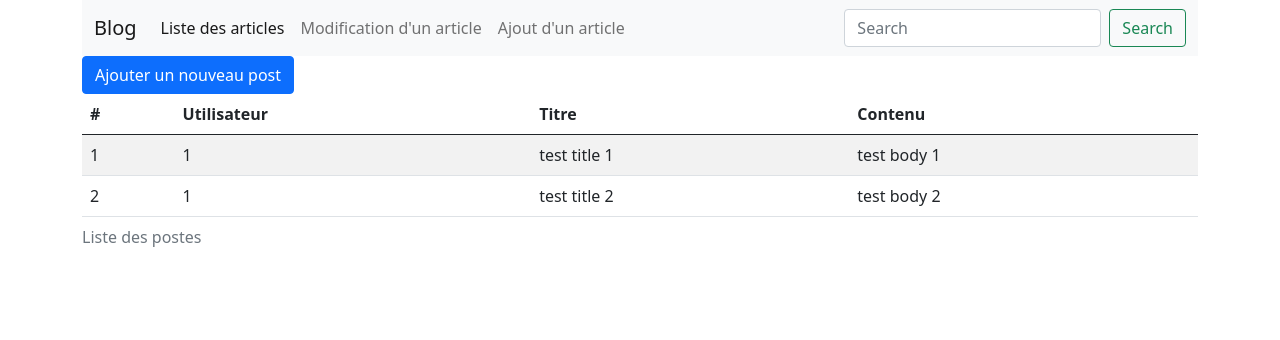
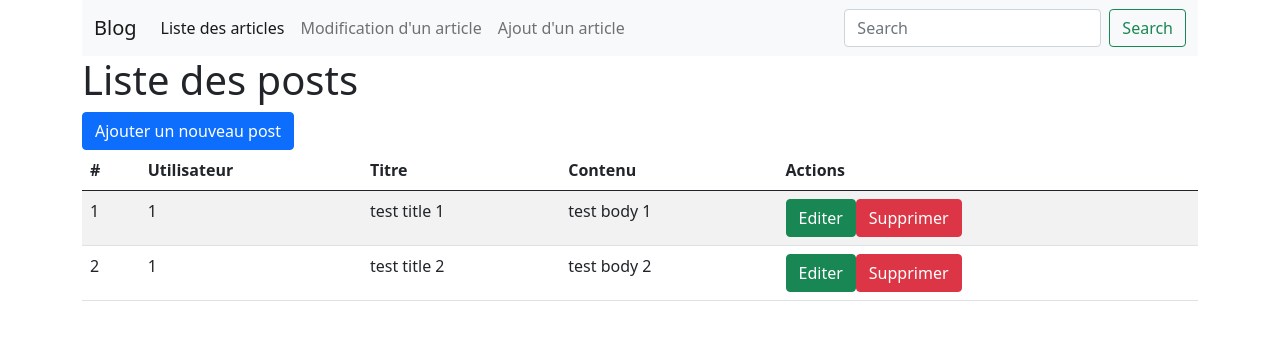
Before and after one commit to ThanhChau82/Formation-M2i-Angular-Blog, an Angular app: page /list in a window 1280 px wide. Shown: the top 340 px of the page. Built offline with nearby package versions, Linux system fonts and the light colour scheme.

Commit message:
Sprint 4 : 1) Navigation depuis la liste vers la page d'affichage d'un post. 2) Suppression d'un post

```diff
--- a/src/app/app-routing.module.ts
+++ b/src/app/app-routing.module.ts
@@ -7,7 +7,7 @@ import { ListComponent } from './list/list.component';
 const routes: Routes = [
   {path : 'list', component : ListComponent},
   {path : 'insert', component : InsertComponent},
-  {path : 'edit', component : EditComponent}, // à ajouter un paramètre plus tard pour id du post
+  {path : 'edit/:id', component : EditComponent}, // à ajouter un paramètre plus tard pour id du post
   {path : '', redirectTo : 'list', pathMatch : 'full'}
 ];
 
--- a/src/app/list/list.component.html
+++ b/src/app/list/list.component.html
@@ -1,14 +1,15 @@
 <div class="container">
-  <button type="button" class="btn btn-primary">Ajouter un nouveau post</button>
+  <h1>Liste des posts</h1>
+  <button type="button" class="btn btn-primary" [routerLink]="['/insert']">Ajouter un nouveau post</button>
   <br/>
   <table class="table table-striped table-hover">
-    <caption>Liste des postes</caption>
     <thead>
       <tr>
         <th>#</th>
         <th>Utilisateur</th>
         <th>Titre</th>
         <th>Contenu</th>
+        <th>Actions</th>
       </tr>
     </thead>
 
@@ -18,6 +19,10 @@
         <td>{{p.userId}}</td>
         <td>{{p.title}}</td>
         <td>{{p.body}}</td>
+        <td>
+          <button type="button" class="btn btn-success" [routerLink]="['/edit', p.id]">Editer</button>
+          <button type="button" class="btn btn-danger" (click)="deletePost(p.id)">Supprimer</button>
+        </td>
       </tr>
     </tbody>
   </table>
--- a/src/app/list/list.component.ts
+++ b/src/app/list/list.component.ts
@@ -1,4 +1,4 @@
-import { Component, OnInit } from '@angular/core';
+import { Component, DoCheck, OnInit } from '@angular/core';
 import { Post } from '../models/post';
 import { PostService } from '../services/post.service';
 
@@ -7,10 +7,10 @@ import { PostService } from '../services/post.service';
   templateUrl: './list.component.html',
   styleUrls: ['./list.component.css']
 })
-export class ListComponent implements OnInit {
+export class ListComponent implements OnInit, DoCheck {
   listPosts : Post[];
 
-  constructor(private postService : PostService) {
+  constructor(private postService : PostService) { // Injecter le PostService
     this.listPosts = [];
   }
 
@@ -18,4 +18,14 @@ export class ListComponent implements OnInit {
     this.listPosts = this.postService.getPosts();
   }
 
+  deletePost(id : number) : void {
+    if (confirm("Êtes-vous sûre de vouloir supprimer le post ?")) {
+      this.postService.deletePost(id);
+    }
+  }
+
+  ngDoCheck() {
+    this.listPosts = this.postService.getPosts();
+  }
+
 }
--- a/src/app/services/post.service.ts
+++ b/src/app/services/post.service.ts
@@ -33,5 +33,6 @@ export class PostService {
 
   deletePost(id : number) : void {
     this.posts = this.posts.filter(p => p.id == id);
+    console.log(this.posts);
   }
 }
```
